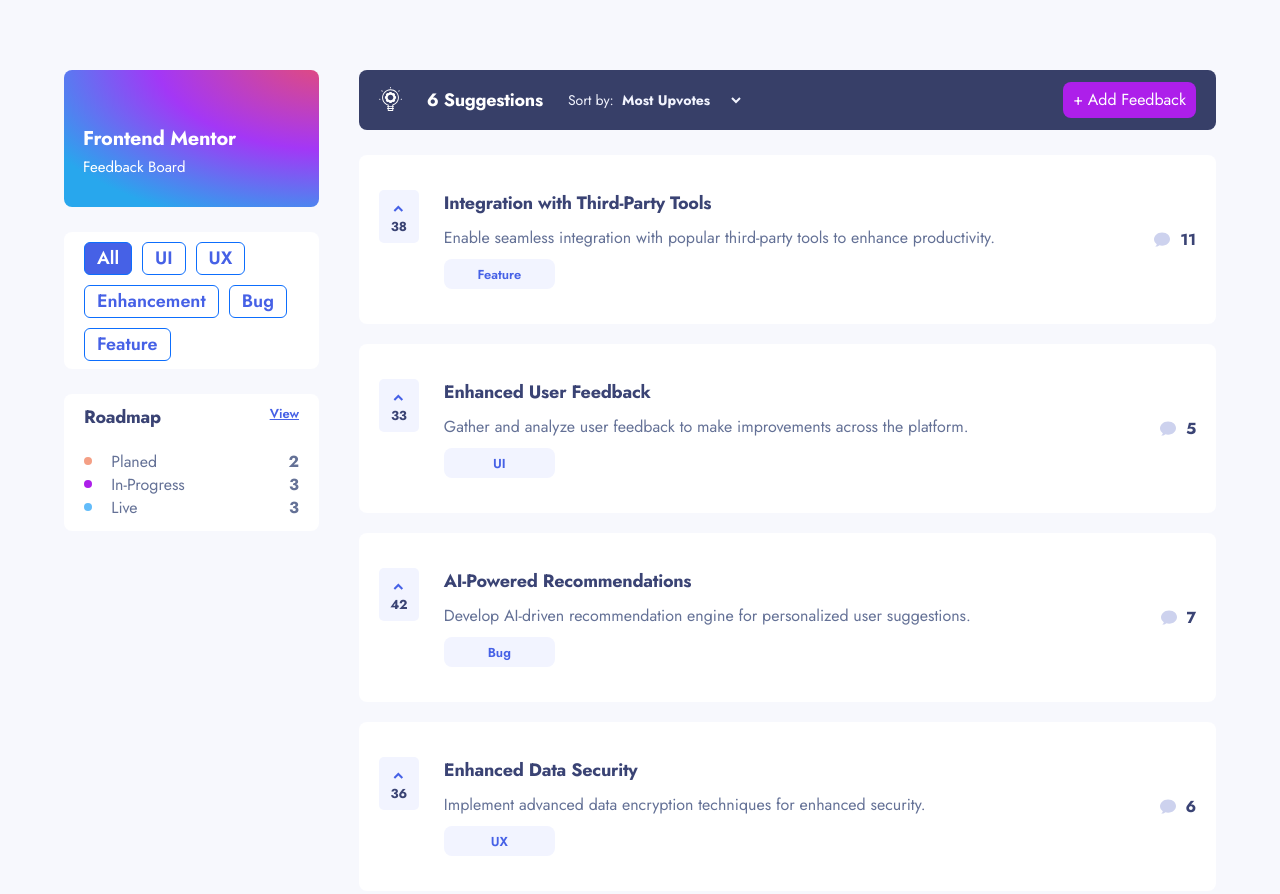
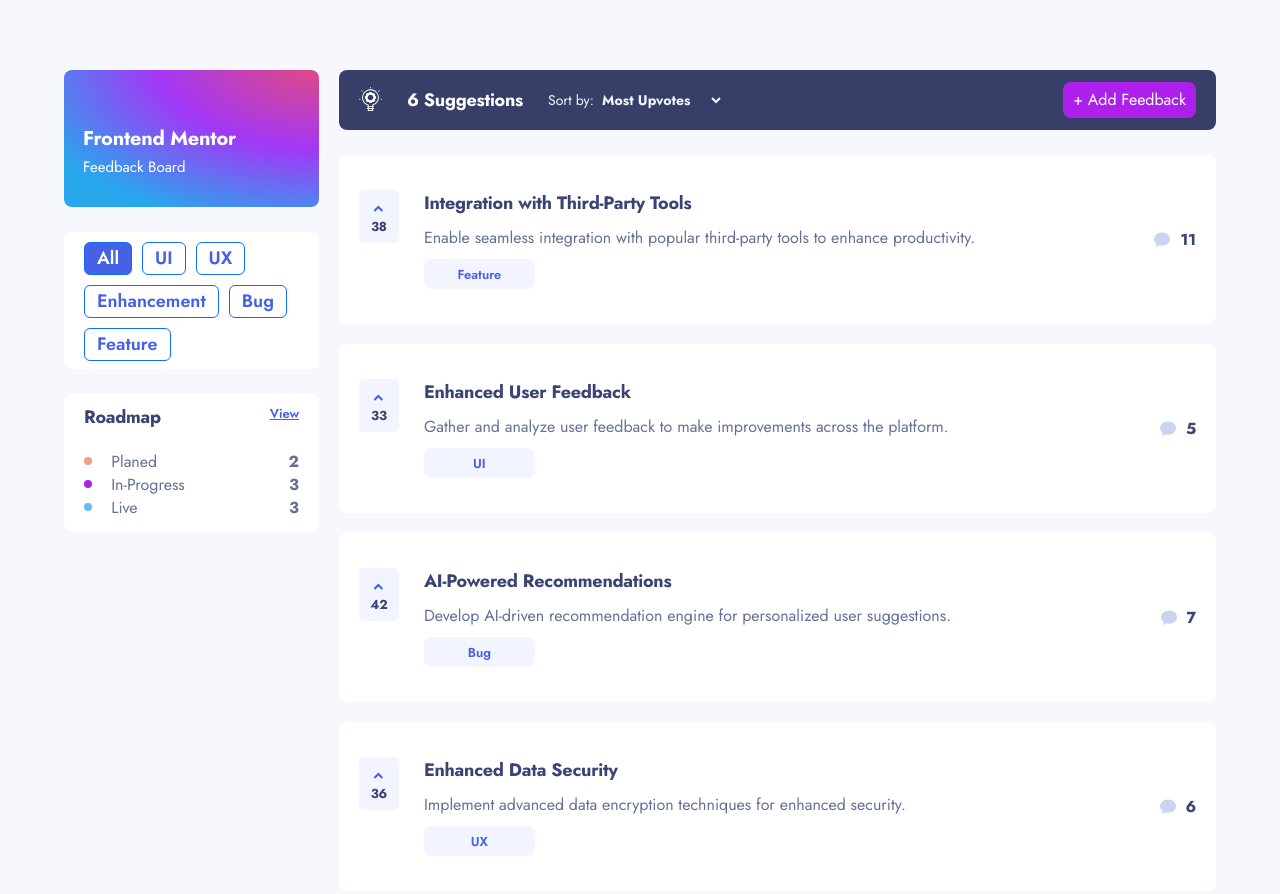
Before and after one commit to eshginfarzali/Fedback-Board, a plain HTML site: page index.html in a window 1280 px wide. Shown: the top 894 px of the page. Drawn offline with nearby package versions, Linux system fonts and the light colour scheme.

Commit message:
fix: css

```diff
--- a/assets/style/main.css
+++ b/assets/style/main.css
@@ -41,7 +41,7 @@
 
 main {
   display: grid;
-  grid-template-areas: "frontend  nav nav nav nav";
+  grid-template-areas: "frontend nav nav nav nav nav nav nav nav nav";
 }
 .front-end-mentor {
   grid-area: frontend;
```
